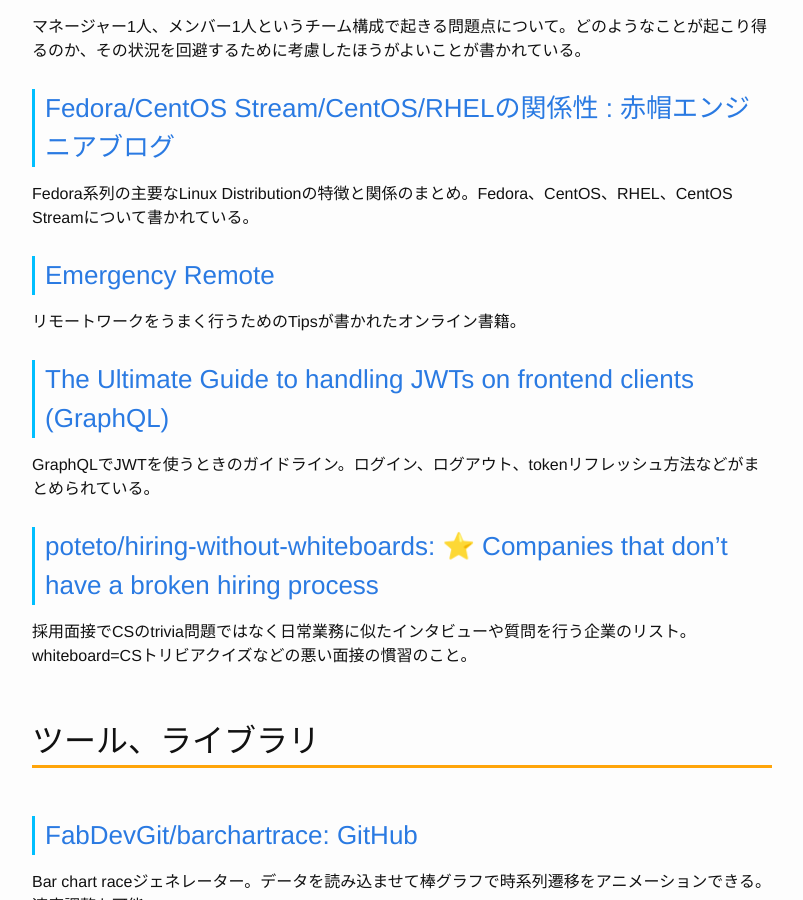
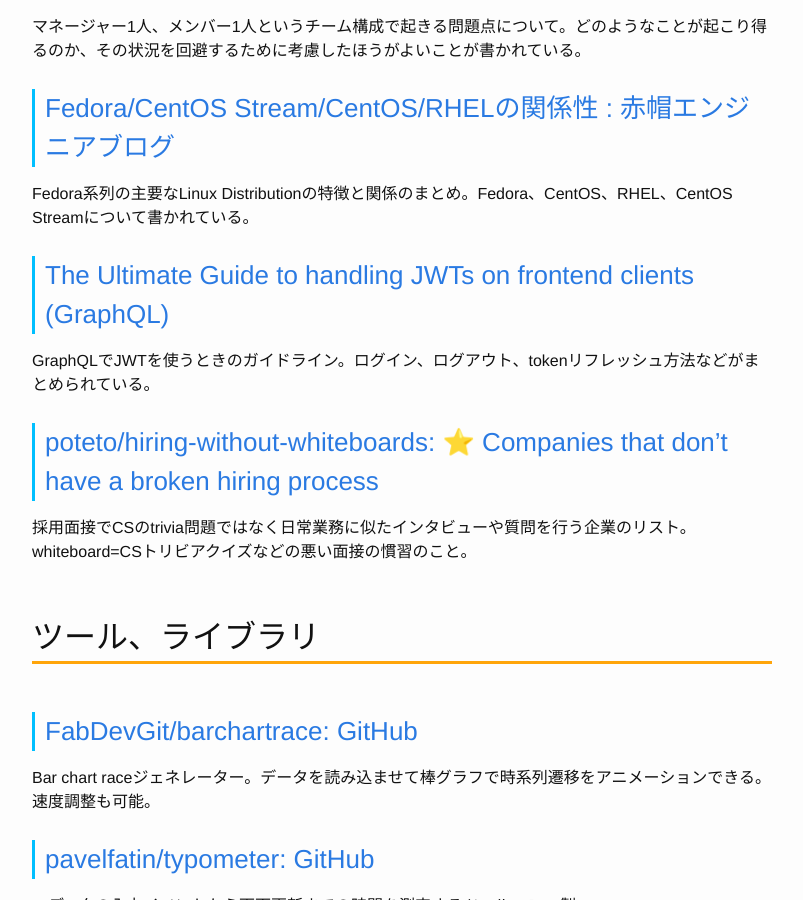
Before and after one commit to Gather-Tech/Gather-Tech.github.io, a Jekyll site: the page built from _posts/2020/2020-08-03-Gather214.md, in a window 1280 px wide and 900 px high, scrolled down 2171 px. Shown: the whole window, without its empty margins (238-1041 px from the left). Built offline with Jekyll 4.4.1, drawn with Linux system fonts in a browser that asks for light colours; comment, search, counter and statistics services are not loaded.

Commit message:
Reduced an article

```diff
--- a/_posts/2020/2020-08-03-Gather214.md
+++ b/_posts/2020/2020-08-03-Gather214.md
@@ -54,10 +54,6 @@
 
 Fedora系列の主要なLinux Distributionの特徴と関係のまとめ。Fedora、CentOS、RHEL、CentOS Streamについて書かれている。
 
-### [Emergency Remote](https://www.emergencyremote.com/emergencyremote)
-
-リモートワークをうまく行うためのTipsが書かれたオンライン書籍。
-
 ### [The Ultimate Guide to handling JWTs on frontend clients (GraphQL)](https://hasura.io/blog/best-practices-of-using-jwt-with-graphql/)
 
 GraphQLでJWTを使うときのガイドライン。ログイン、ログアウト、tokenリフレッシュ方法などがまとめられている。
```
